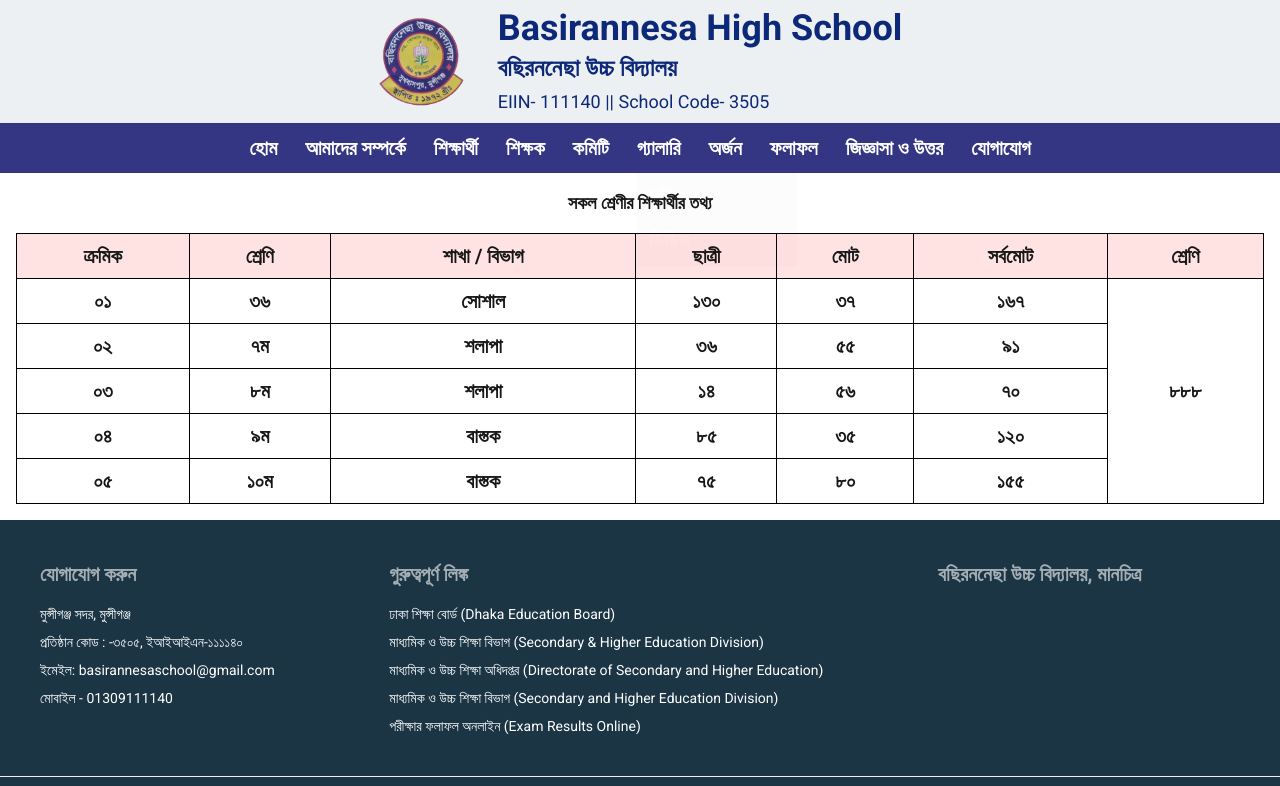
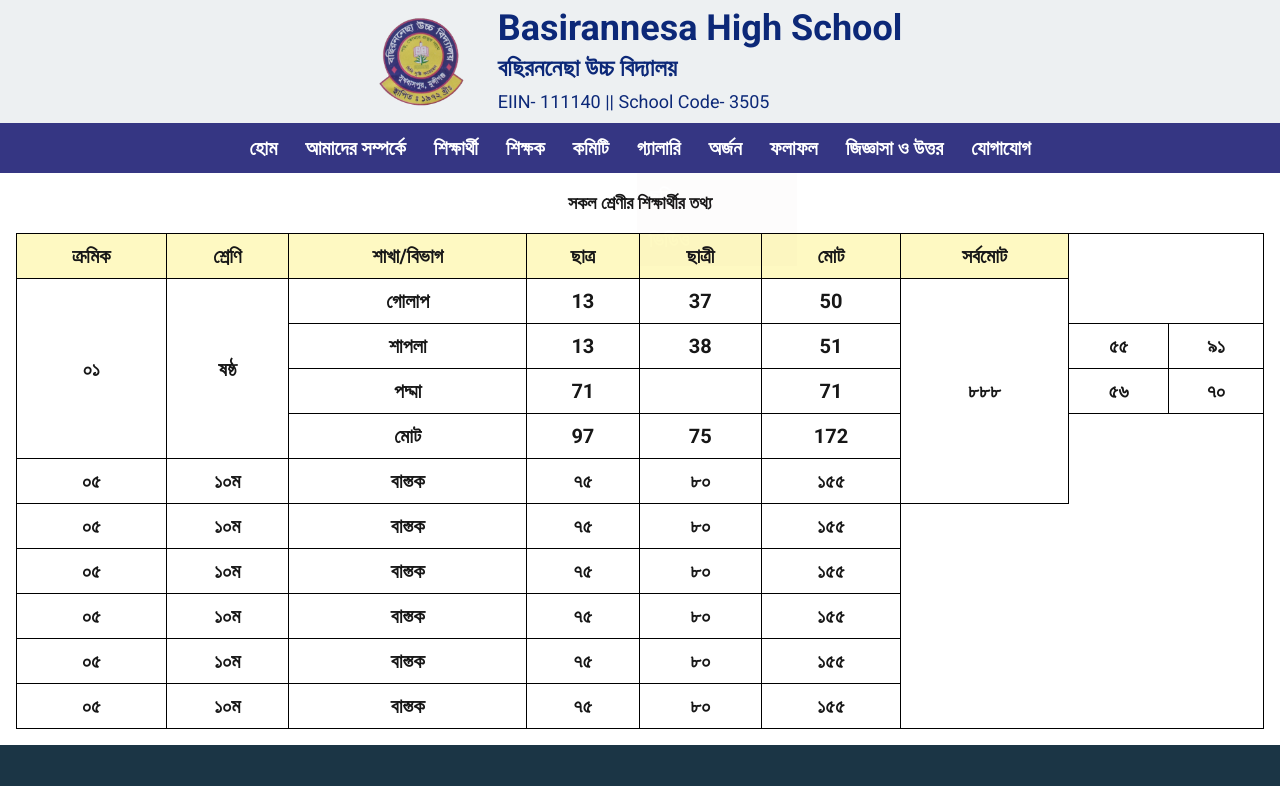
Before and after one commit to MahmudulHasan1211/basirannesa-high-school-website, a Next.js app in the folder front-end/: page /student in a window 1280 px wide. Shown: the top 786 px of the page. Built offline with nearby package versions, Linux system fonts and the light colour scheme.

Commit message:
first row added

```diff
--- a/front-end/app/student/page.tsx
+++ b/front-end/app/student/page.tsx
@@ -6,54 +6,52 @@ export default function Student() {
       <table className="w-full min-w-[800px] border border-black border-collapse text-xl">
         <thead>
           <tr className="font-bold">
-            <th className="border border-black p-2 bg-red-100">ক্রমিক</th>
-            <th className="border border-black p-2 bg-red-100">শ্রেণি</th>
-            <th className="border border-black p-2 bg-red-100">শাখা / বিভাগ</th>
-            <th className="border border-black p-2 bg-red-100">ছাত্রী</th>
-            <th className="border border-black p-2 bg-red-100">মোট</th>
-            <th className="border border-black p-2 bg-red-100">সর্বমোট</th>
-            <th className="border border-black p-2 bg-red-100">শ্রেণি</th>
+            <th className="border border-black p-2 bg-yellow-100">ক্রমিক</th>
+            <th className="border border-black p-2 bg-yellow-100">শ্রেণি</th>
+            <th className="border border-black p-2 bg-yellow-100">শাখা/বিভাগ</th>
+            <th className="border border-black p-2 bg-yellow-100">ছাত্র</th>
+            <th className="border border-black p-2 bg-yellow-100">ছাত্রী</th>
+            <th className="border border-black p-2 bg-yellow-100">মোট</th>
+            <th className="border border-black p-2 bg-yellow-100">সর্বমোট</th>
           </tr>
         </thead>
 
         <tbody className="font-bold">
           <tr>
-            <td className="border border-black p-2 text-center">০১</td>
-            <td className="border border-black p-2 text-center">৩৬</td>
-            <td className="border border-black p-2 text-center">সোশাল</td>
-            <td className="border border-black p-2 text-center">১৩০</td>
-            <td className="border border-black p-2 text-center">৩৭</td>
-            <td className="border border-black p-2 text-center">১৬৭</td>
+            <td className="border border-black p-2 text-center" rowSpan={4}>০১</td>
+            <td className="border border-black p-2 text-center" rowSpan={4}>ষষ্ঠ</td>
+            <td className="border border-black p-2 text-center">গোলাপ</td>
+            <td className="border border-black p-2 text-center">13</td>
+            <td className="border border-black p-2 text-center">37</td>
+            <td className="border border-black p-2 text-center">50</td>
             <td className="border border-black p-2 text-center" rowSpan={5}>
               ৮৮৮
             </td>
           </tr>
 
           <tr>
-            <td className="border border-black p-2 text-center">০২</td>
-            <td className="border border-black p-2 text-center">৭ম</td>
-            <td className="border border-black p-2 text-center">শলাপা</td>
-            <td className="border border-black p-2 text-center">৩৬</td>
+            <td className="border border-black p-2 text-center">শাপলা</td>
+            <td className="border border-black p-2 text-center">13</td>
+            <td className="border border-black p-2 text-center">38</td>
+            <td className="border border-black p-2 text-center">51</td>
             <td className="border border-black p-2 text-center">৫৫</td>
             <td className="border border-black p-2 text-center">৯১</td>
           </tr>
 
           <tr>
-            <td className="border border-black p-2 text-center">০৩</td>
-            <td className="border border-black p-2 text-center">৮ম</td>
-            <td className="border border-black p-2 text-center">শলাপা</td>
-            <td className="border border-black p-2 text-center">১৪</td>
+            <td className="border border-black p-2 text-center">পদ্মা</td>
+            <td className="border border-black p-2 text-center">71</td>
+            <td className="border border-black p-2 text-center"></td>
+            <td className="border border-black p-2 text-center">71</td>
             <td className="border border-black p-2 text-center">৫৬</td>
             <td className="border border-black p-2 text-center">৭০</td>
           </tr>
 
           <tr>
-            <td className="border border-black p-2 text-center">০৪</td>
-            <td className="border border-black p-2 text-center">৯ম</td>
-            <td className="border border-black p-2 text-center">বাস্তক</td>
-            <td className="border border-black p-2 text-center">৮৫</td>
-            <td className="border border-black p-2 text-center">৩৫</td>
-            <td className="border border-black p-2 text-center">১২০</td>
+            <td className="border border-black p-2 text-center">মোট</td>
+            <td className="border border-black p-2 text-center">97</td>
+            <td className="border border-black p-2 text-center">75</td>
+            <td className="border border-black p-2 text-center">172</td>
           </tr>
 
           <tr>
@@ -64,6 +62,48 @@ export default function Student() {
             <td className="border border-black p-2 text-center">৮০</td>
             <td className="border border-black p-2 text-center">১৫৫</td>
           </tr>
+                    <tr>
+            <td className="border border-black p-2 text-center">০৫</td>
+            <td className="border border-black p-2 text-center">১০ম</td>
+            <td className="border border-black p-2 text-center">বাস্তক</td>
+            <td className="border border-black p-2 text-center">৭৫</td>
+            <td className="border border-black p-2 text-center">৮০</td>
+            <td className="border border-black p-2 text-center">১৫৫</td>
+          </tr>
+                    <tr>
+            <td className="border border-black p-2 text-center">০৫</td>
+            <td className="border border-black p-2 text-center">১০ম</td>
+            <td className="border border-black p-2 text-center">বাস্তক</td>
+            <td className="border border-black p-2 text-center">৭৫</td>
+            <td className="border border-black p-2 text-center">৮০</td>
+            <td className="border border-black p-2 text-center">১৫৫</td>
+          </tr>
+                    <tr>
+            <td className="border border-black p-2 text-center">০৫</td>
+            <td className="border border-black p-2 text-center">১০ম</td>
+            <td className="border border-black p-2 text-center">বাস্তক</td>
+            <td className="border border-black p-2 text-center">৭৫</td>
+            <td className="border border-black p-2 text-center">৮০</td>
+            <td className="border border-black p-2 text-center">১৫৫</td>
+          </tr>
+                    <tr>
+            <td className="border border-black p-2 text-center">০৫</td>
+            <td className="border border-black p-2 text-center">১০ম</td>
+            <td className="border border-black p-2 text-center">বাস্তক</td>
+            <td className="border border-black p-2 text-center">৭৫</td>
+            <td className="border border-black p-2 text-center">৮০</td>
+            <td className="border border-black p-2 text-center">১৫৫</td>
+          </tr>
+
+          <tr>
+            <td className="border border-black p-2 text-center">০৫</td>
+            <td className="border border-black p-2 text-center">১০ম</td>
+            <td className="border border-black p-2 text-center">বাস্তক</td>
+            <td className="border border-black p-2 text-center">৭৫</td>
+            <td className="border border-black p-2 text-center">৮০</td>
+            <td className="border border-black p-2 text-center">১৫৫</td>
+          </tr>
+
         </tbody>
       </table>
     </div>
```
